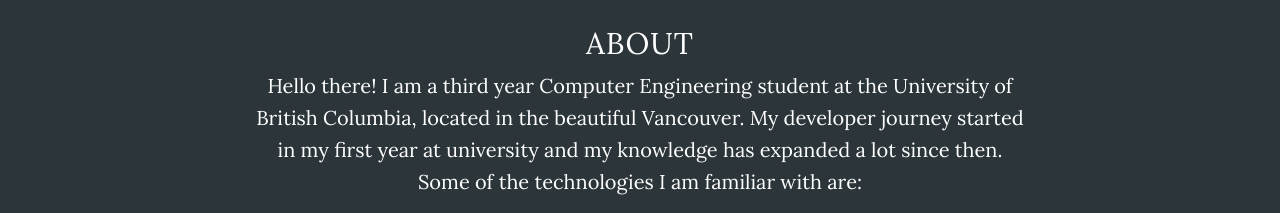
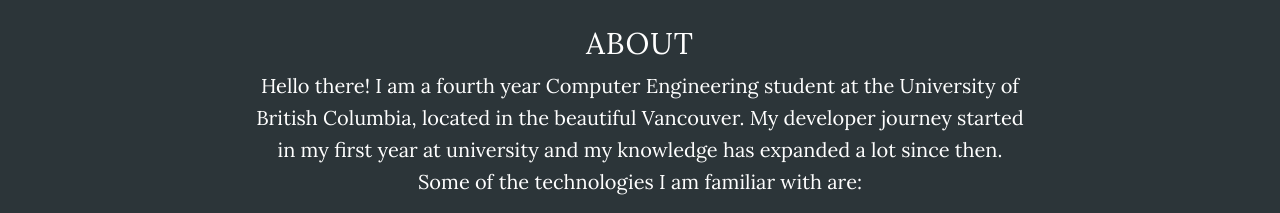
Before and after one commit to arabelle/arabelle.github.io, a plain HTML site: page index.html in a window 1280 px wide. Shown: the part 587-800 px from the top of the page. Drawn offline with Linux system fonts and the light colour scheme.

Commit message:
Update academic year (#1)

```diff
--- a/index.html
+++ b/index.html
@@ -90,7 +90,7 @@
         <div class="row">
             <div class="col-lg-8 col-lg-offset-2">
                 <h2>About</h2>
-                <p>Hello there! I am a third year Computer Engineering student at the University of British Columbia, located in the beautiful Vancouver.
+                <p>Hello there! I am a fourth year Computer Engineering student at the University of British Columbia, located in the beautiful Vancouver.
                 My developer journey started in my first year at university and my knowledge has expanded a lot since then. Some of the technologies I am familiar with are:</p>
                 <div class="column">
                     <h4 id="programming-languages"><u>Languages</u></h4>
```
